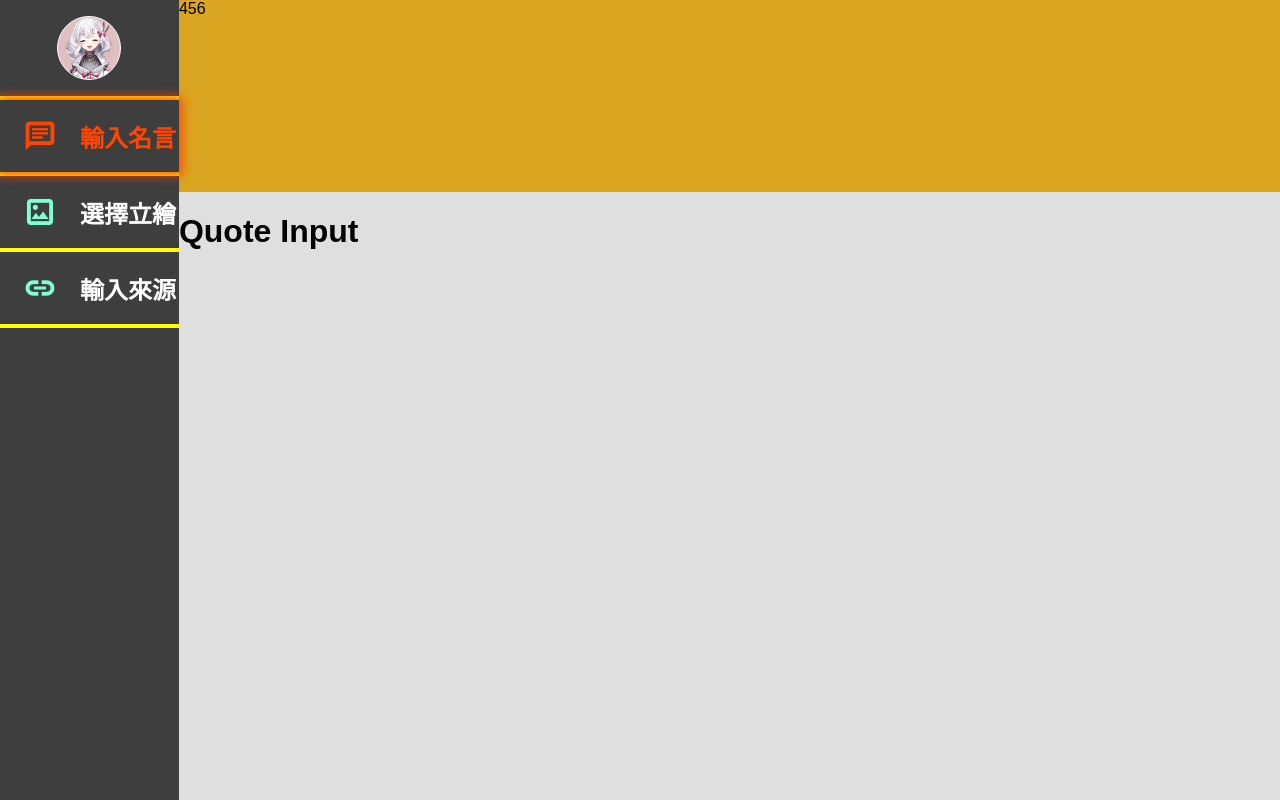
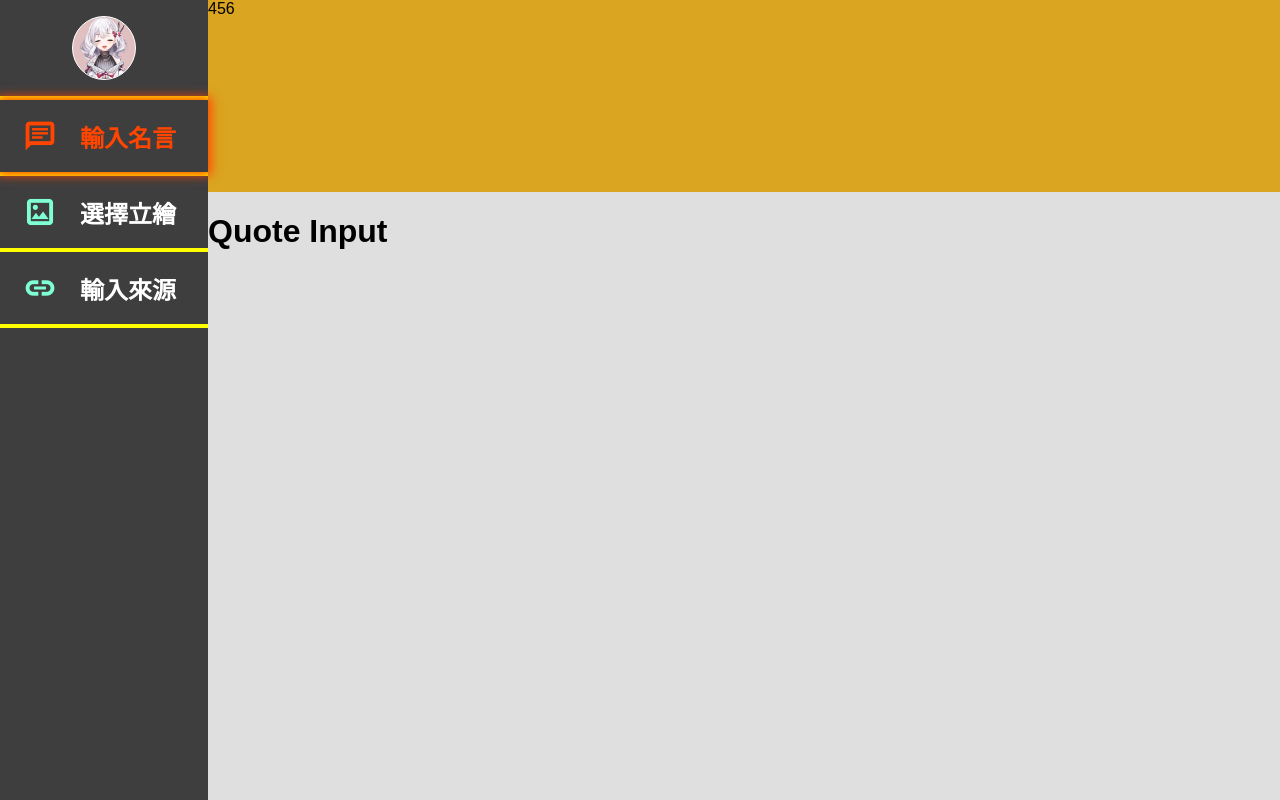
Before and after one commit to serser322/dada-quotation-generator, a Vue app: page /quote-input in a window 1280 px wide. Built offline with nearby package versions, Linux system fonts and the light colour scheme.

Commit message:
feat:修正sidebar flex-shrink

```diff
--- a/src/components/Sidebar.vue
+++ b/src/components/Sidebar.vue
@@ -7,7 +7,7 @@ onMounted(() => {
 })
 
 const router = useRouter()
-function toPage (routeName) {
+function toPage(routeName) {
   router.push({ name: routeName })
 }
 
@@ -196,7 +196,7 @@ const toggleSidebar = () => {
   width: 10.5rem;
 
   @include web {
-    width:13rem;
+    width: 13rem;
   }
 
   .sidebar__wrapper {
--- a/src/views/Home.vue
+++ b/src/views/Home.vue
@@ -18,8 +18,12 @@ import Sidebar from '../components/Sidebar.vue'
 .container {
   display: flex;
 
+  &>nav {
+    flex-shrink: 0;
+  }
+
   .container__wrapper {
-    width:100%;
+    width: 100%;
     margin-left: 3.5rem;
 
     @media (min-width: 576px) {
```
